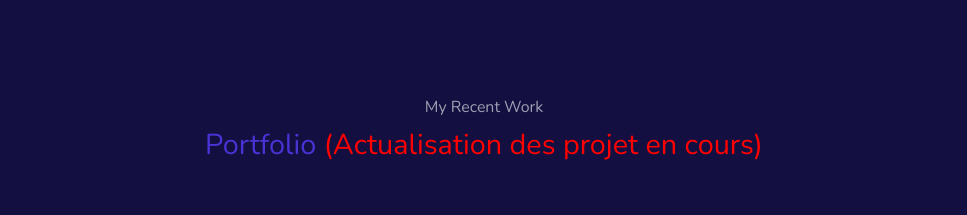
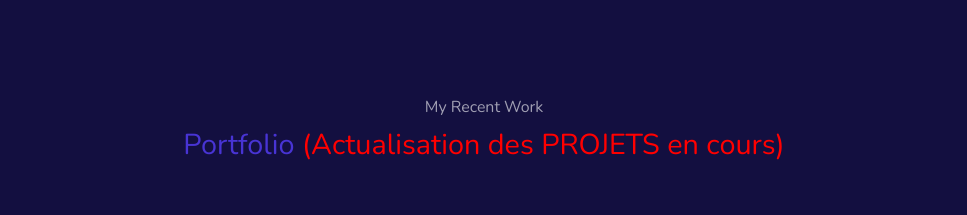
Before and after one commit to GAGOUDE/portfolio, a React (Create React App) app: page / in a window 1280 px wide. Shown: the part 2420-2635 px from the top of the page, without its empty margins (156-1123 px from the left). Built offline with nearby package versions, Linux system fonts and the light colour scheme.

Commit message:
actualisation

```diff
--- a/src/components/portfolio/Portfolio.jsx
+++ b/src/components/portfolio/Portfolio.jsx
@@ -28,7 +28,7 @@ function Portfolio() {
     <>
       <section id="portfolio">
         <h5>My Recent Work</h5>
-        <h2>Portfolio <span style={{color: 'red'}}>(Actualisation des projet en cours)</span></h2>
+        <h2>Portfolio <span style={{color: 'red'}}>(Actualisation des PROJETS en cours)</span></h2>
 
         {/* Portfolio Catégories */}
         <div className="portfolio__labels">
```
